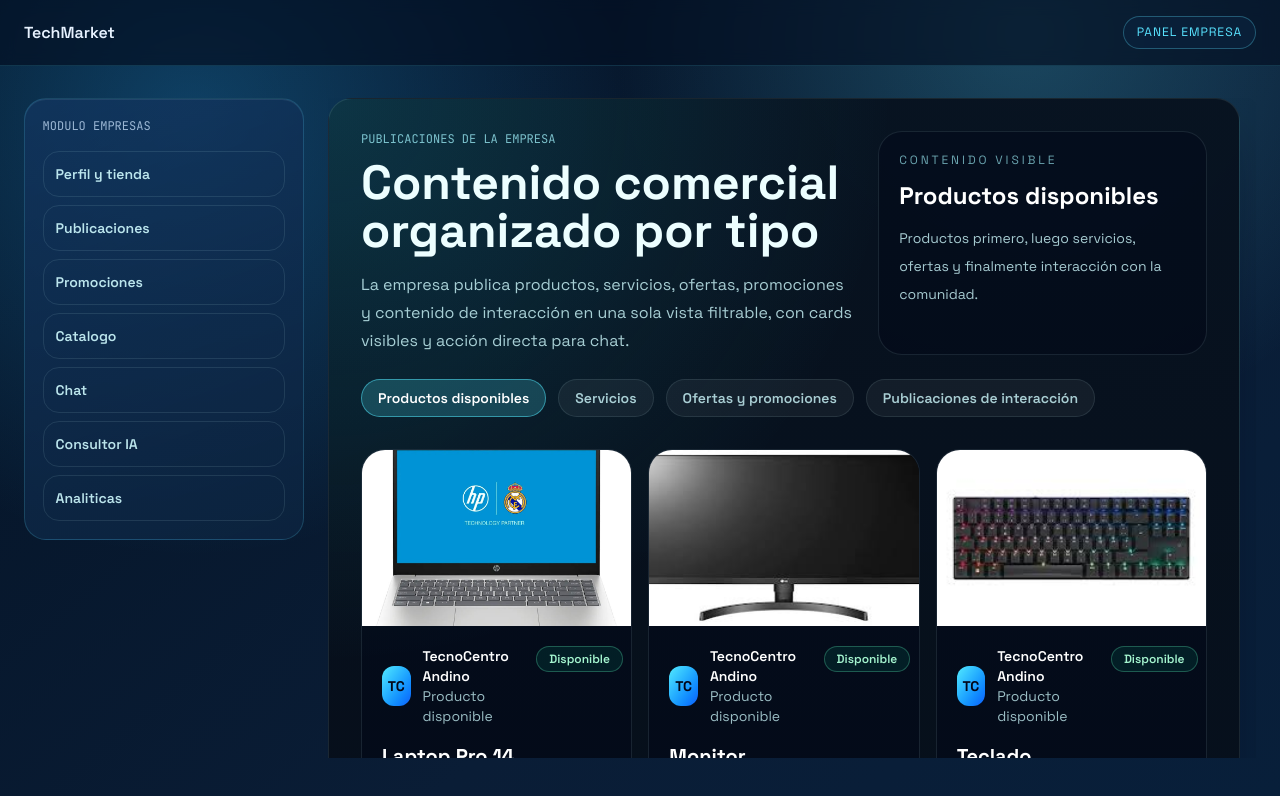
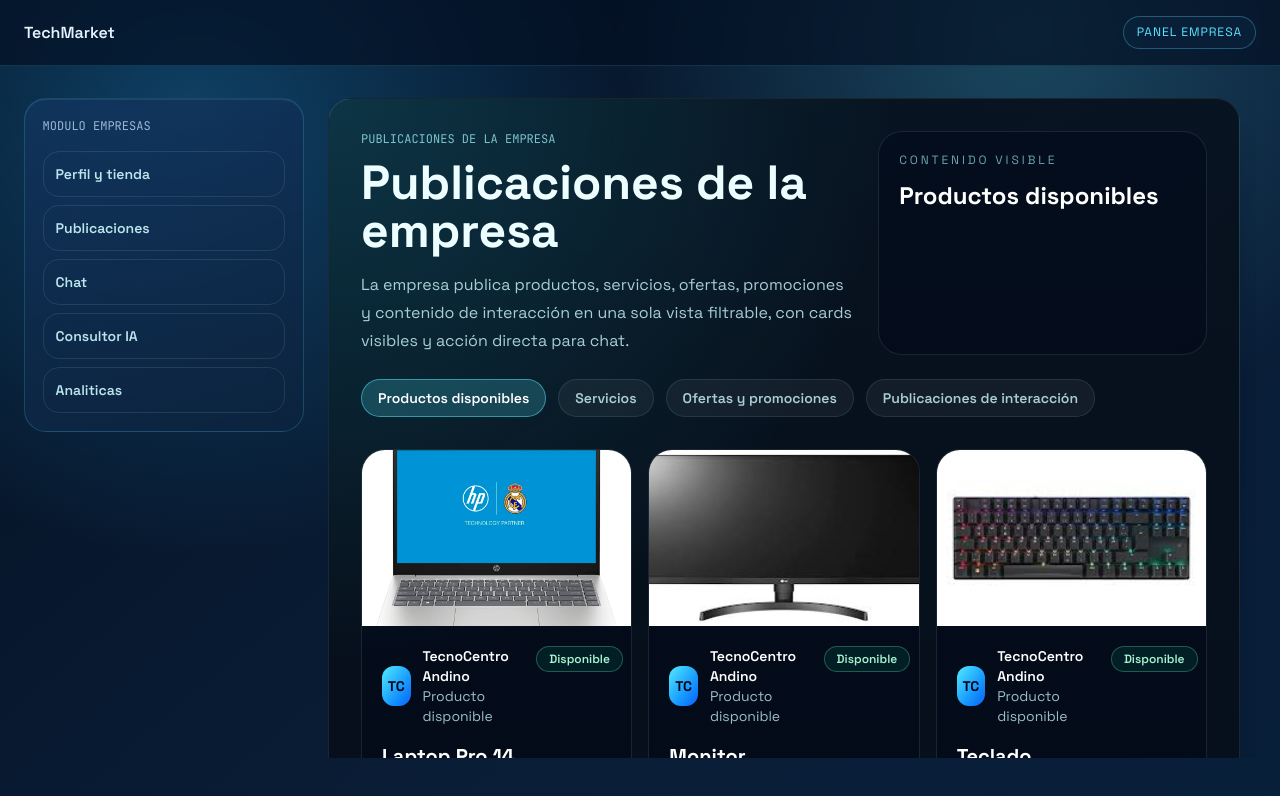
Before and after one commit to isavethh/proyecto-techmarket-parte-front, a Next.js app in the folder frontend/: page /empresa/publicaciones in a window 1280 px wide. Shown: the top 796 px of the page. Built offline with nearby package versions, Linux system fonts and the light colour scheme.

Commit message:
arreglos en publicaciones/empresa

```diff
--- a/frontend/app/empresa/publicaciones/page.tsx
+++ b/frontend/app/empresa/publicaciones/page.tsx
@@ -9,8 +9,6 @@
 const companyModules = [
   { title: "Perfil y tienda", href: "/empresa/perfil" },
   { title: "Publicaciones", href: "/empresa/publicaciones" },
-  { title: "Promociones", href: "/empresa/promociones" },
-  { title: "Catalogo", href: "/empresa/catalogo" },
   { title: "Chat", href: "/empresa/chat" },
   { title: "Consultor IA", href: "/empresa/ia" },
   { title: "Analiticas", href: "/empresa/analiticas" },
@@ -293,7 +291,7 @@
               <div className="grid gap-6 lg:grid-cols-[1.2fr_0.8fr]">
                 <div>
                   <p className="tech-mono text-xs text-cyan-200/75">PUBLICACIONES DE LA EMPRESA</p>
-                  <h1 className="mt-3 text-4xl font-bold text-cyan-50 md:text-5xl">Contenido comercial organizado por tipo</h1>
+                  <h1 className="mt-3 text-4xl font-bold text-cyan-50 md:text-5xl">Publicaciones de la empresa</h1>
                   <p className="mt-4 max-w-2xl text-sm leading-7 text-cyan-100/80 md:text-base">
                     La empresa publica productos, servicios, ofertas, promociones y contenido de interacción en una sola
                     vista filtrable, con cards visibles y acción directa para chat.
@@ -303,9 +301,7 @@
                 <div className="rounded-3xl border border-cyan-100/10 bg-slate-950/40 p-5">
                   <p className="text-xs uppercase tracking-[0.24em] text-cyan-200/65">Contenido visible</p>
                   <h2 className="mt-3 text-2xl font-bold text-white">{activeFilter}</h2>
-                  <p className="mt-3 text-sm leading-7 text-cyan-100/80">
-                    Productos primero, luego servicios, ofertas y finalmente interacción con la comunidad.
-                  </p>
+
                 </div>
               </div>
 
```
